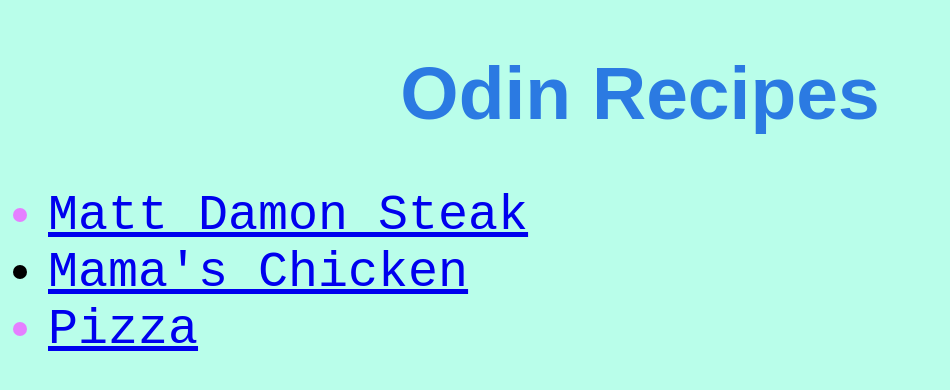
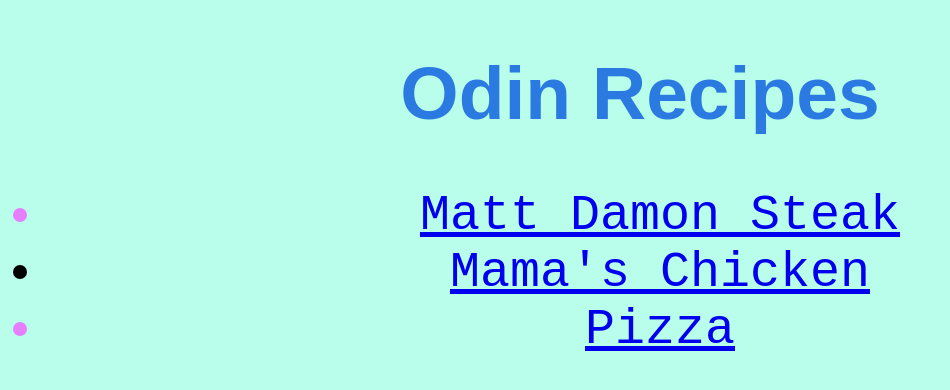
Before and after one commit to jacobroseseide/odin-recipes, a plain HTML site: page index.html in a window 1280 px wide. Shown: the whole page, without its empty margins (0-950 px from the left). Drawn offline with Linux system fonts and the light colour scheme.

Commit message:
edit index.html page using css, change color, fonts, etc

```diff
--- a/style.css
+++ b/style.css
@@ -12,11 +12,13 @@ h1 {
 
 li {
     font-size: 50px;
-    font-family: 'Courier New', Courier, monospace
+    font-family: 'Courier New', Courier, monospace;
+    text-align: center;
 }
 
 .odd {
     color: rgb(229, 127, 255);
     font-size: 50px;
-    font-family: 'Courier New', Courier, monospace
+    font-family: 'Courier New', Courier, monospace;
+    text-align: center;
 }
```
